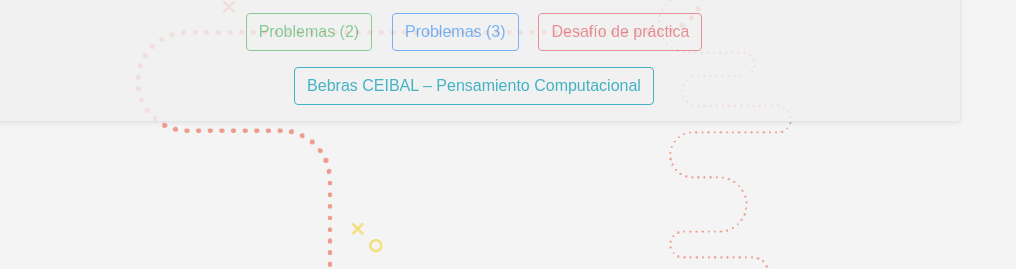
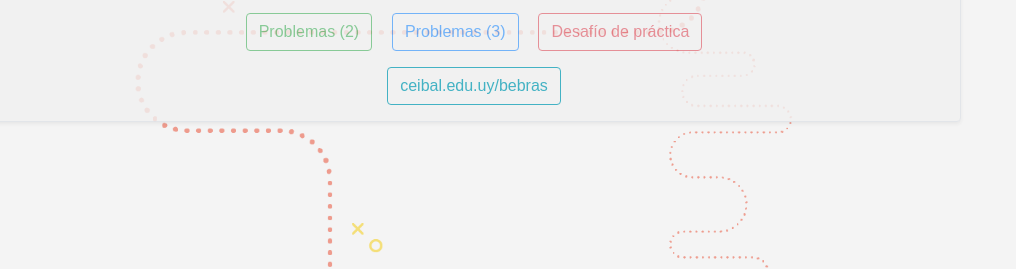
Before and after one commit to pensamientoComputacionalCEIBAL/Bebras2020, a plain HTML site: page index.html in a window 1280 px wide. Shown: the part 178-447 px from the top of the page, 264-1280 px from the left. Drawn offline with nearby package versions, Linux system fonts and the light colour scheme; a web font is replaced by a local one.

Commit message:
Tercera actualización...
Cambio de nombre al botón de comando.

```diff
--- a/index.html
+++ b/index.html
@@ -43,7 +43,7 @@ class="img-fluid rounded-circle mb-4" >
 <input type="submit" class="btn btn-outline-danger m-2" value="Desafío de práctica" disabled="true">
 
 <form action="https://www.ceibal.edu.uy/bebras" target="_blank">
-<input type="submit" class="btn btn-outline-info m-2" value="Bebras CEIBAL – Pensamiento Computacional"> </form>
+<input type="submit" class="btn btn-outline-info m-2" value="ceibal.edu.uy/bebras"> </form>
 </center>
 </div>
 
```
